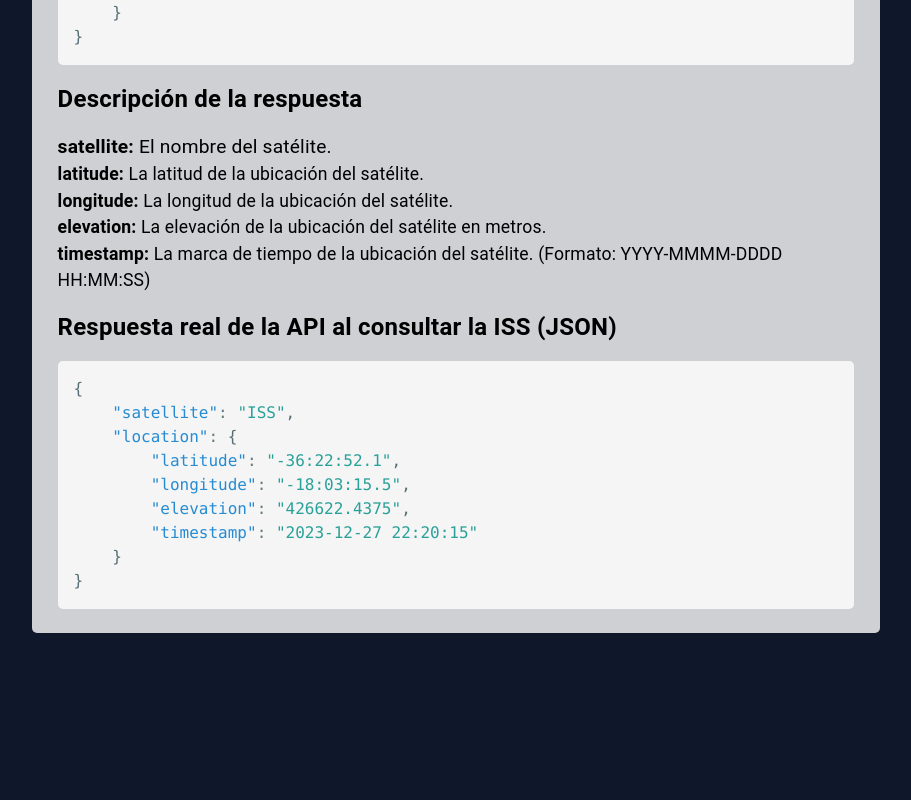
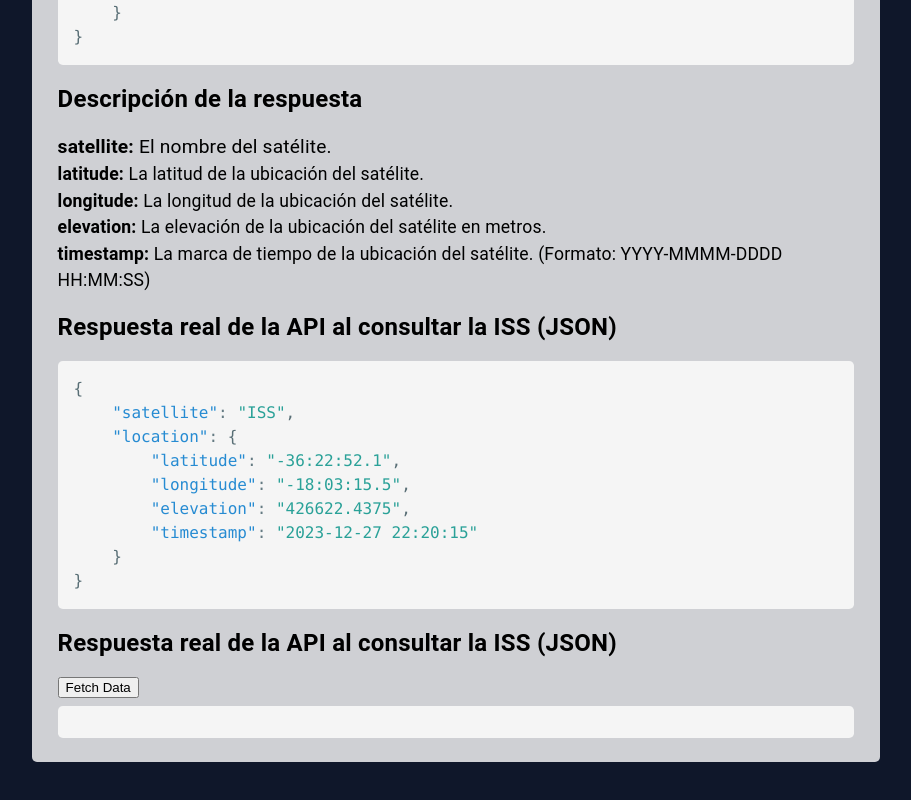
Before and after one commit to derkiab/miportfolio, a React (Create React App) app: page /astroAPI in a window 1280 px wide. Shown: the part 1201-2001 px from the top of the page, without its empty margins (184-1095 px from the left). Before the commit the page ends 1954 px from the top, so only its background shows below. Built offline with nearby package versions, Linux system fonts and the light colour scheme.

Commit message:
this is to be tested on production

```diff
--- a/src/components/ApiUsage.js
+++ b/src/components/ApiUsage.js
@@ -17,6 +17,19 @@
 
 
 function ApiUsage() {
+
+  const [apiResponse, setApiResponse] = useState('');
+
+  const handleClick = async () => {
+    try {
+      const response = await fetch('https://satellitewatch.azurewebsites.net/satlocation/PLANTSAT?api_key=6bfced44-72df-487e-9003-8f40cf266628');
+      const data = await response.json();
+      setApiResponse(JSON.stringify(data, null, 2));
+    } catch (error) {
+      console.error('Error:', error);
+    }
+  };
+
   const [loading, setLoading] = useState(true);
   const theme = useTheme();
   const navigate = useNavigate();
@@ -572,6 +585,26 @@
                 customStyle={{ fontSize: '1rem', backgroundColor: '#f5f5f5' }}>
                 {codeString3}
               </SyntaxHighlighter>
+              <Typography
+                sx={{
+                  color: '#000000',
+                  fontFamily: 'Roboto, sans-serif',
+                  fontSize: '1.5rem',
+                  fontWeight: 'bold',
+                  fontSmooth: 'always',
+                  mt: '2vh',
+                  mb: '2vh',
+                  [theme.breakpoints.down('sm')]: {
+                    fontSize: '1rem',
+                  },
+                }}
+              >
+                Respuesta real de la API al consultar la ISS (JSON)
+              </Typography>
+              <button onClick={handleClick}>Fetch Data</button>
+              <SyntaxHighlighter language="json" style={solarizedlight} customStyle={{ fontSize: '1rem', backgroundColor: '#f5f5f5' }}>
+                {apiResponse}
+              </SyntaxHighlighter>
             </Box>
           </Box>
         </Container>
--- a/src/components/Loading.js
+++ b/src/components/Loading.js
@@ -10,7 +10,8 @@
         opacity: visible ? 1 : 0,
         transition: 'opacity 0.4s ease-out',
 
-
+        mx: 'auto',
+        px: 'auto',
         position: 'absolute',
         top: 0,
         left: 0,
```
